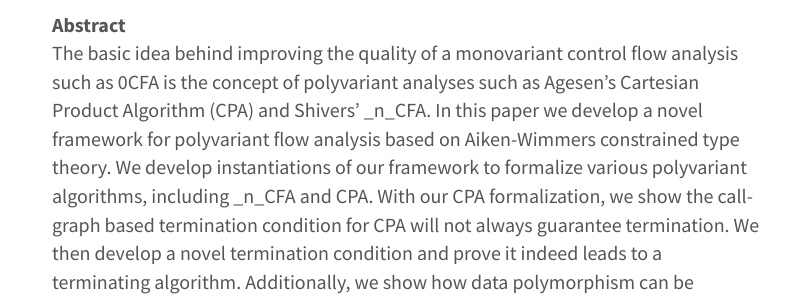
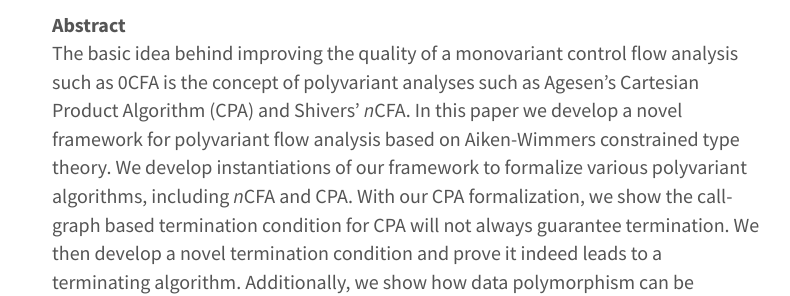
Before and after one commit to JHU-PL-Lab/www-pl-lab, a Jekyll site: the page built from projects/type-constraints/type-constraints.md, in a window 1280 px wide and 900 px high, scrolled down 1406 px. Shown: the part 220-516 px from the top of the window, without its empty margins (253-1043 px from the left). Built offline with Jekyll 4.4.1, drawn with Linux system fonts in a browser that asks for light colours; some of the changed text lies outside the part shown.

Commit message:
Fix _n_CFA

```diff
--- a/projects/type-constraints/type-constraints.md
+++ b/projects/type-constraints/type-constraints.md
@@ -73,16 +73,16 @@ Publications
 
   : The basic idea behind improving the quality of a monovariant control flow
     analysis such as 0CFA is the concept of polyvariant analyses such as
-    Agesen's Cartesian Product Algorithm (CPA) and Shivers' _n_CFA. In this
-    paper we develop a novel framework for polyvariant flow analysis based on
-    Aiken-Wimmers constrained type theory. We develop instantiations of our
-    framework to formalize various polyvariant algorithms, including _n_CFA and
-    CPA. With our CPA formalization, we show the call-graph based termination
-    condition for CPA will not always guarantee termination. We then develop a
-    novel termination condition and prove it indeed leads to a terminating
-    algorithm. Additionally, we show how data polymorphism can be modeled in the
-    framework, by defining a simple extension to CPA that incorporates data
-    polymorphism.
+    Agesen's Cartesian Product Algorithm (CPA) and Shivers' <em>n</em>CFA. In
+    this paper we develop a novel framework for polyvariant flow analysis based
+    on Aiken-Wimmers constrained type theory. We develop instantiations of our
+    framework to formalize various polyvariant algorithms, including
+    <em>n</em>CFA and CPA. With our CPA formalization, we show the call-graph
+    based termination condition for CPA will not always guarantee
+    termination. We then develop a novel termination condition and prove it
+    indeed leads to a terminating algorithm. Additionally, we show how data
+    polymorphism can be modeled in the framework, by defining a simple extension
+    to CPA that incorporates data polymorphism.
 
 - V. Trifonov, S.Smith,
   [Subtyping Constrained Types](/projects/type-constraints/papers/subtyping-constrained-types.pdf),
```
